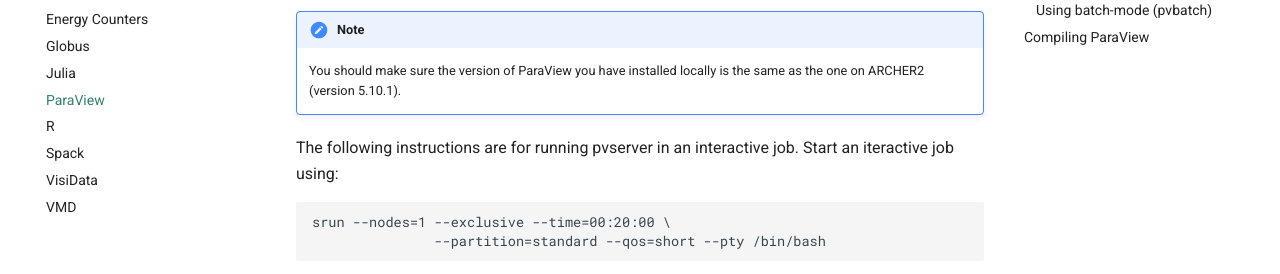
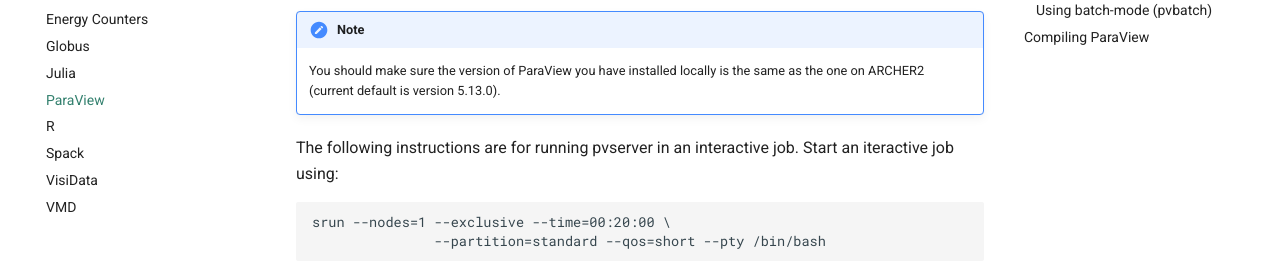
Before and after one commit to ARCHER2-HPC/archer2-docs, an MkDocs documentation site: the page built from docs/data-tools/paraview.md, in a window 1280 px wide and 900 px high, scrolled down 687 px. Shown: the part 197-471 px from the top of the window. Built offline with MkDocs 1.6.1 and Material for MkDocs 9.7.7, drawn with Linux system fonts in a browser that asks for light colours; comment, search, counter and statistics services are not loaded.

Commit message:
Change to match new paraview default

```diff
--- a/docs/data-tools/paraview.md
+++ b/docs/data-tools/paraview.md
@@ -32,7 +32,7 @@
 
 !!! note
     You should make sure the version of ParaView you have installed locally is
-    the same as the one on ARCHER2 (version 5.10.1).
+    the same as the one on ARCHER2 (current default is version 5.13.0).
 
 The following instructions are for running pvserver in an interactive job.
 Start an iteractive job using:
```
